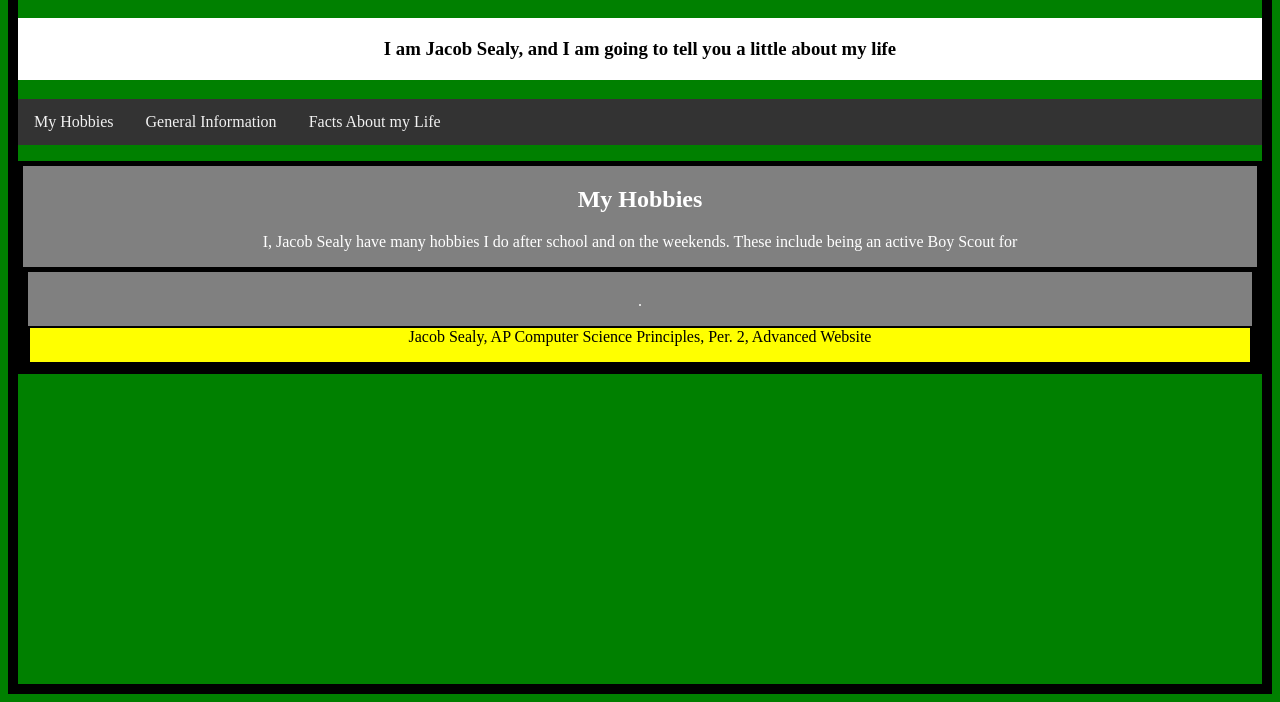
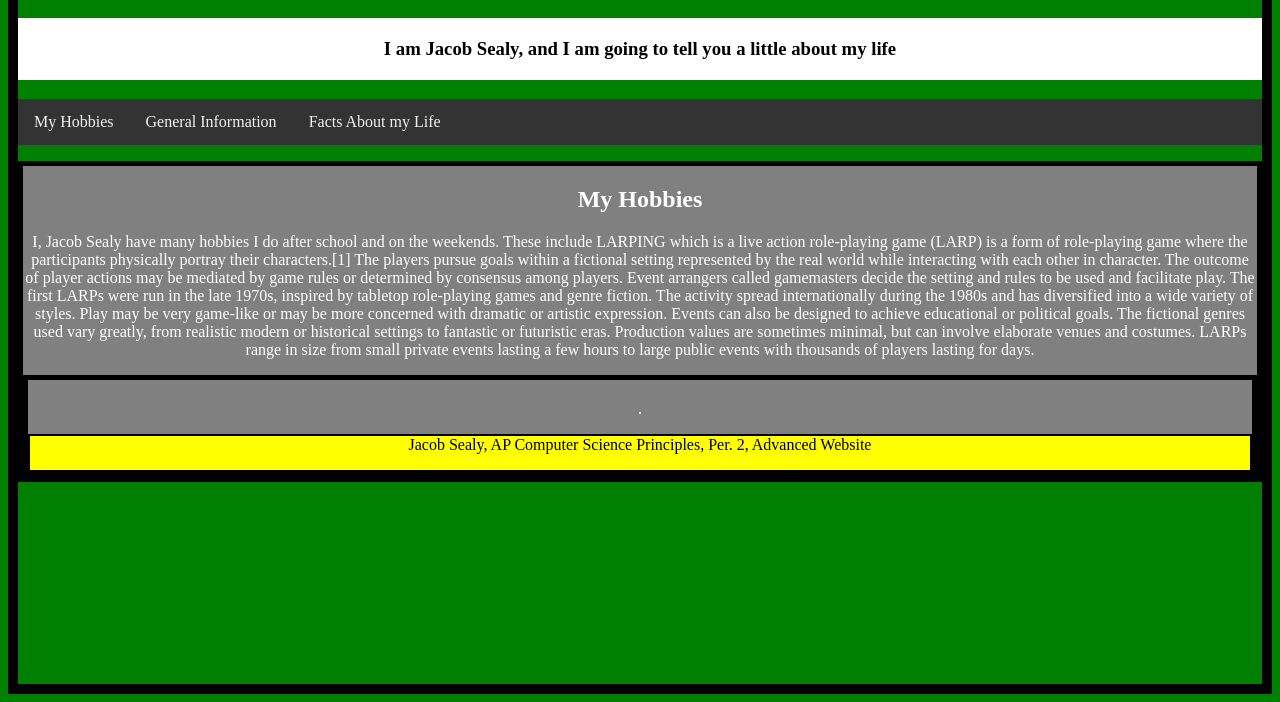
Before and after one commit to jacobsealy20/Jacob-Story, a plain HTML site: page index.html in a window 1280 px wide. Shown: the part 98-800 px from the top of the page. Drawn offline with Linux system fonts and the light colour scheme.

Commit message:
Update index.html

```diff
--- a/index.html
+++ b/index.html
@@ -14,7 +14,9 @@
   <a href="file://dhs.local/userfiles/Students/2020/JWSealy20/Documents/Facts%20About%20my%20Life.html">Facts About my Life</a>
 </div>
 
-<p><div class="paragraph"><h2>My Hobbies</h2><p><div class="fontsize">I, Jacob Sealy have many hobbies I do after school and on the weekends. These include being an active Boy Scout for </p>
+<p><div class="paragraph"><h2>My Hobbies</h2><p><div class="fontsize">I, Jacob Sealy have many hobbies I do after school and on the weekends. These include LARPING which is a  live action role-playing game (LARP) is a form of role-playing game where the participants physically portray their characters.[1] The players pursue goals within a fictional setting represented by the real world while interacting with each other in character. The outcome of player actions may be mediated by game rules or determined by consensus among players. Event arrangers called gamemasters decide the setting and rules to be used and facilitate play.
+
+The first LARPs were run in the late 1970s, inspired by tabletop role-playing games and genre fiction. The activity spread internationally during the 1980s and has diversified into a wide variety of styles. Play may be very game-like or may be more concerned with dramatic or artistic expression. Events can also be designed to achieve educational or political goals. The fictional genres used vary greatly, from realistic modern or historical settings to fantastic or futuristic eras. Production values are sometimes minimal, but can involve elaborate venues and costumes. LARPs range in size from small private events lasting a few hours to large public events with thousands of players lasting for days.</p>
 <p><div class="paragraph"><h2></h2><p><div class="fontsize">.</p>
 <p><div class="endtag">Jacob Sealy, AP Computer Science Principles, Per. 2, Advanced Website</P>
 
```
